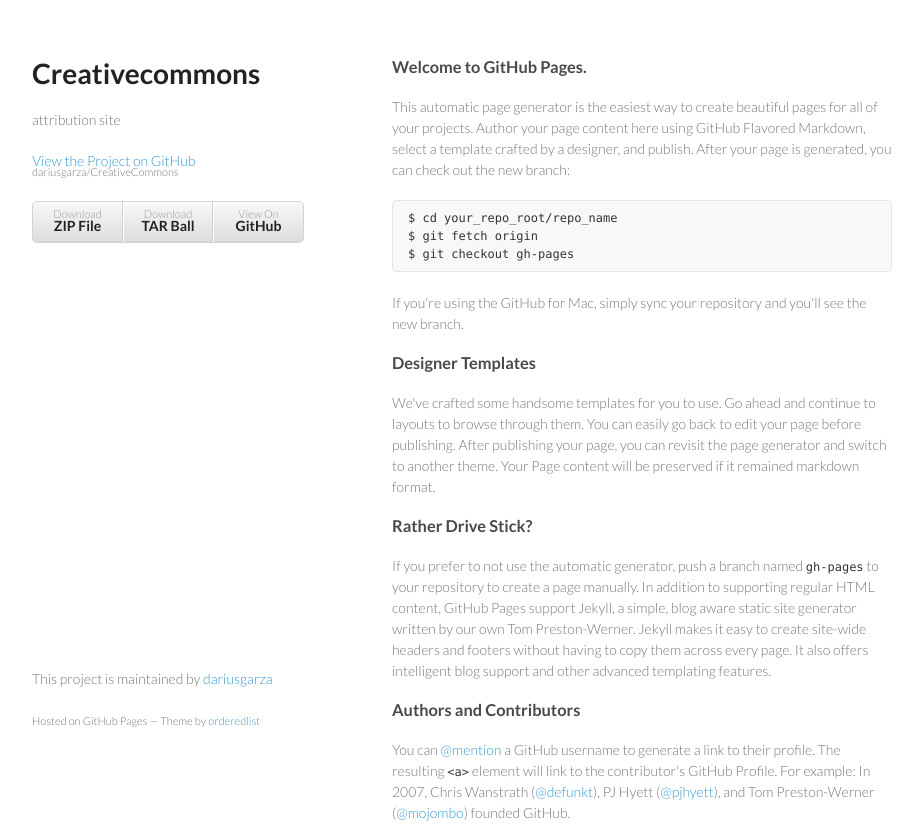
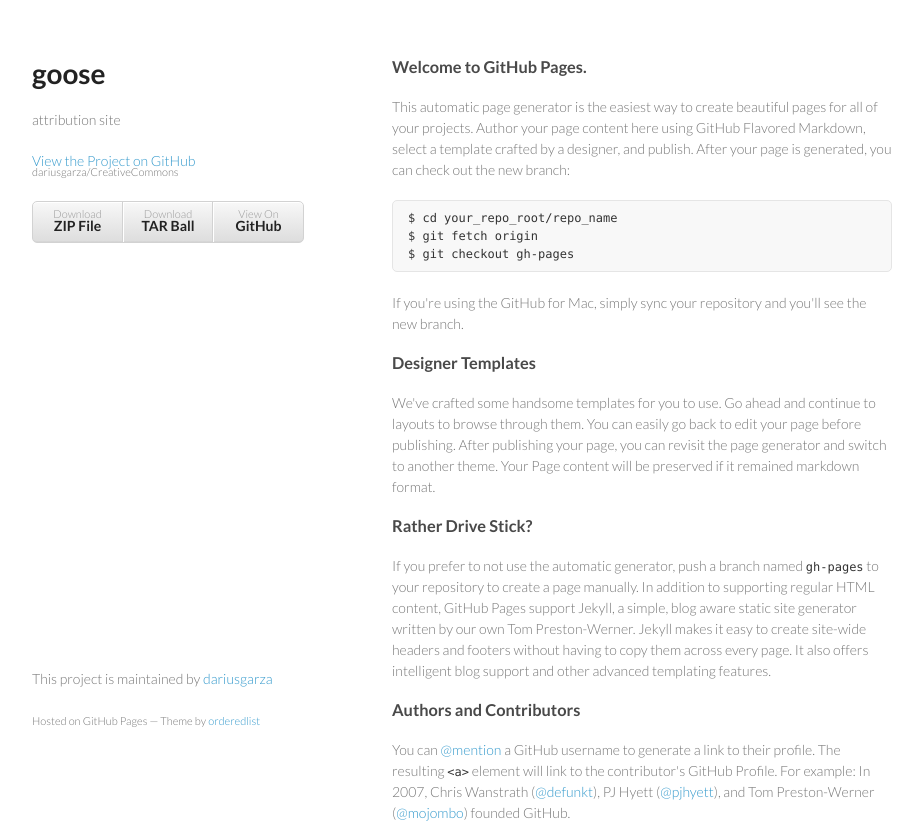
Before and after one commit to dariusgarza/CreativeCommons, a plain HTML site: page index.html in a window 1280 px wide. Shown: the top 826 px of the page, without its empty margins (178-1101 px from the left). Drawn offline with Linux system fonts and the light colour scheme.

Commit message:
Update index.html

```diff
--- a/index.html
+++ b/index.html
@@ -15,7 +15,7 @@
   <body>
     <div class="wrapper">
       <header>
-        <h1>Creativecommons</h1>
+        <h1>goose</h1>
         <p>attribution site</p>
 
         <p class="view"><a href="https://github.com/dariusgarza/CreativeCommons">View the Project on GitHub <small>dariusgarza/CreativeCommons</small></a></p>
```
